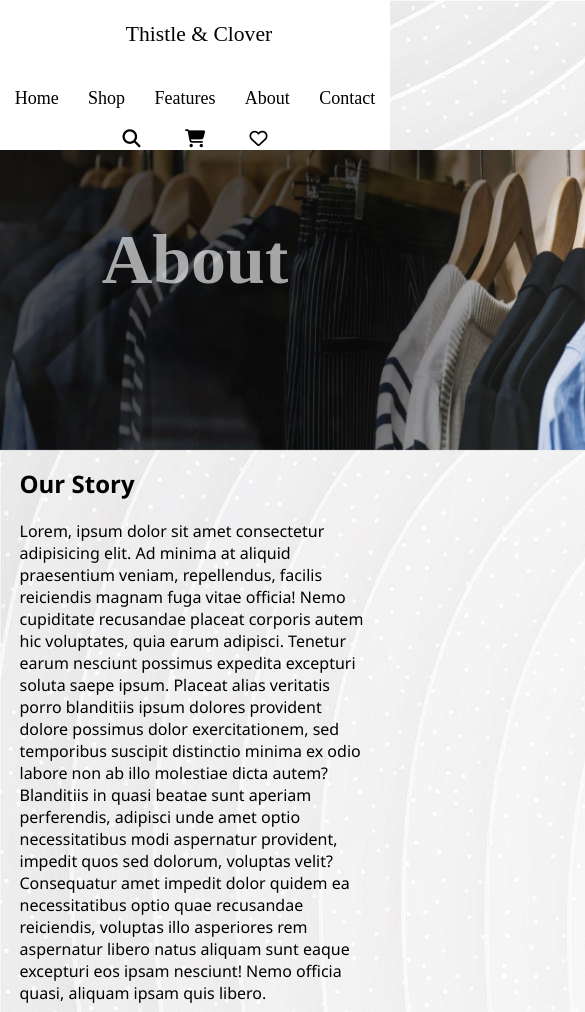
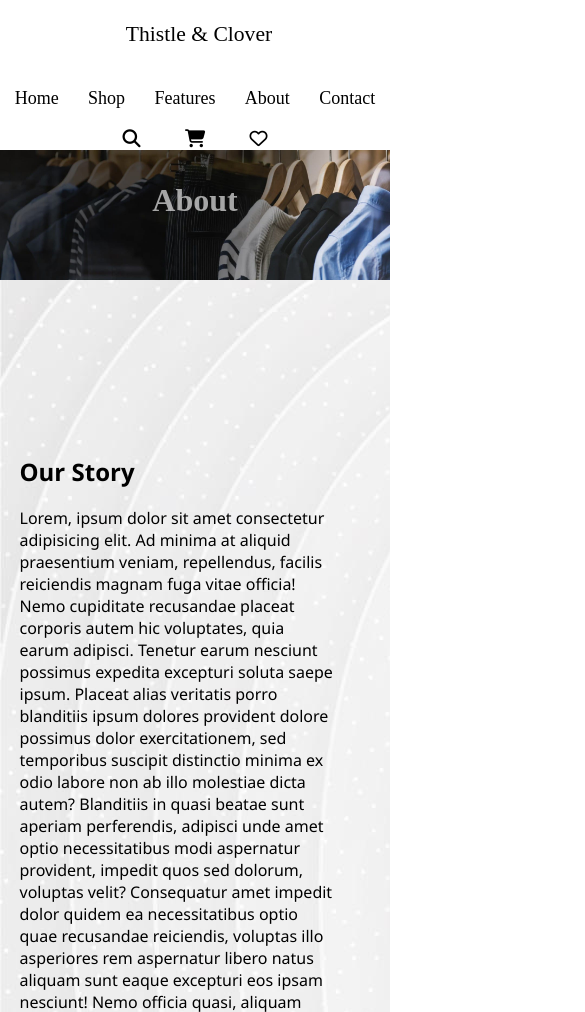
Before and after one commit to karthik-varun/Thistle-Clover, a plain HTML site: page about.html in a window 390 px wide. Shown: the top 1012 px of the page, 585 px wide, since content can reach past the window. Drawn offline with nearby package versions, Linux system fonts and the light colour scheme; a web font is replaced by a local one.

Commit message:
project complete

```diff
--- a/about.css
+++ b/about.css
@@ -1,10 +1,11 @@
 body{
     /* background-color: white; */
-    overflow-x: hidden;
+    /* overflow-x: hidden; */
     background-image: url(./Assets/img/4885247.jpg);
     background-blend-mode:multiply;
     margin: 0%;
     padding:0%;
+    width: 100%;
 
 }
 .Navbar{
@@ -74,6 +75,9 @@ body{
     font-family: 'Times New Roman', Times, serif;
 
 }
+.banner img{
+    width: 100%;
+}
 .abt{
     display: flex;
     position: relative;
@@ -90,7 +94,7 @@ body{
     padding-right: 5%;
 }
 .mid1{
-    padding-top: 7%;
+    padding-top: 15%;
     justify-content: space-between;
     /* background-color: blue; */
     width: 150%;
@@ -100,7 +104,7 @@ body{
     display: flex;
     align-items: center;
     /* background-color: aqua; */
-    margin-top: 10%;
+    margin-top: 15%;
 
 }
 .img1 img{
@@ -196,9 +200,19 @@ body{
         width: 100%;
 
     }
+    .banner{
+        width: 100%;
+    }
+    .banner img{
+        width: 100%;
+    }
     .navicon{
 
         width: 60%;
+    }
+
+    .abt{
+        font-size:xx-large;
     }
     .midsec{
         display: flex;
@@ -207,7 +221,7 @@ body{
     .mid{
         display: flex;
         flex-direction: column;
-        width: 100%;
+        /* width: 100%; */
 
     }
     .mid1{
--- a/about.html
+++ b/about.html
@@ -40,7 +40,7 @@
             </div>
         </div>
         <div class="banner">
-            <img src="./Assets/img/fashion-banner-1440x480.jpg" alt="" width="172%" height="300px">
+            <img src="./Assets/img/fashion-banner-1440x480.jpg" alt="">
 
         </div>
         <div class="abt1"><p class="abt animate__animated animate__fadeInUp">About</p></div>
--- a/contact.css
+++ b/contact.css
@@ -1,10 +1,11 @@
 body{
     /* background-color: white; */
-    overflow-x: hidden;
+    /* overflow-x: hidden; */
     background-image: url(./Assets/img/4885247.jpg);
     background-blend-mode:multiply;
     margin: 0%;
     padding:0%;
+
 
 }
 .Navbar{
@@ -13,6 +14,7 @@ body{
     justify-content: space-between;
     font-size: large;
     background-color: white;
+
 
 }
 .Shopname{
@@ -64,6 +66,10 @@ body{
     position: absolute;
     /* height: 200%; */
 
+
+}
+.banner img{
+    width: 100%;
 }
 .abt1{
     height: 160px;
@@ -87,7 +93,7 @@ body{
 
 }
 .mid1{
-    margin-top: 10%;
+    margin-top: 20%;
     width: 40%;
     display: flex;
     flex-direction: column;
@@ -234,6 +240,12 @@ body{
 
         width: 60%;
     }
+    .banner img{
+        width: 100%;
+    }
+    .abt{
+        font-size:xx-large;
+    }
     .mid{
         display: flex;
         flex-direction: column;
@@ -243,7 +255,7 @@ body{
         display: flex;
         flex-direction: column;
         padding: 30px;
-        margin-top: 30% ;
+        margin-top: 10% ;
     }
     .mid1 h2 input textarea button{
         display: flex;
--- a/features.css
+++ b/features.css
@@ -1,6 +1,6 @@
 body{
     /* background-color: white; */
-    overflow-x: hidden;
+    /* overflow-x: hidden; */
     background-image: url(./Assets/img/4885247.jpg);
     background-blend-mode:multiply;
     margin: 0%;
@@ -303,7 +303,7 @@ padding-bottom: 30px;
         margin-top: 20px;
     }
     .tot{
-        width: 90%;
+        width: 75%;
     }
     .footer{
         display: flex;
--- a/index.css
+++ b/index.css
@@ -1,6 +1,6 @@
 
 body{
-    overflow-x: hidden;
+    /* overflow-x: hidden; */
     background-image: url(./Assets/img/4885247.jpg);
     background-blend-mode:multiply;
     margin: 0%;
@@ -469,21 +469,33 @@ body{
         width:200%;
 
     }
+    .img2{
+        width: 50%;
+    }
 
     .img1txt{
         line-height: 150%;
     /* padding-left: 10%; */
     /* padding-top: 15%; */
     font-size: 25px;
+    /* background-color: aqua; */
+    }
+    .img button{
+        margin-bottom: 50px;
+
     }
 
     .img1{
         /* background-color:aqua; */
         font-size:10px;
     }
+    .img{
+        width: 60%;
+        /* background-color: aqua; */
+    }
     .category{
         size: 10%;
-        margin-top: 10%;
+        margin-top: 30%;
         display: flex;
         flex-direction: column;
     }
--- a/shop.css
+++ b/shop.css
@@ -1,6 +1,6 @@
 body{
     /* background-color: white; */
-    overflow-x: hidden;
+    /* overflow-x: hidden; */
     background-image: url(./Assets/img/4885247.jpg);
     background-blend-mode:multiply;
     margin: 0%;
@@ -63,23 +63,33 @@ body{
 .bottom{
     padding-top: 60px;
     align-items: center;
-    padding-left: 148px;
+    /* padding-left: 148px; */
+    display: flex;
+    flex-direction: column;
 }
 .bottom2{
     display: flex;
+    flex-direction: column;
     align-items: center;
+    width: 100%;
+
 }
 .btxt{
     cursor: pointer;
+    display: flex;
+    align-items: center;
+
     font: weight 700px;;
     font-style: oblique;
     border: 20px;
+    width: 100%;
 }
 .btxt1{
     display: flex;
     align-items: center;
-    width: 40%;
+    width: 80%;
     justify-content: space-around;
+    /* background-color: aqua; */
 }
 .btxt2{
     display: flex;
@@ -257,9 +267,7 @@ body{
     .btxt2{
         width: 30%;
     }
-    .container{
-    width: 90%;
-   }
+
    .cont1{
     width: 100%;
     height: 100%;
@@ -297,6 +305,7 @@ body{
     .bottom2{
         display: flex;
         flex-direction: column;
+        width:65%;
     }
     .btxt1{
         width: 150%;
@@ -305,7 +314,7 @@ body{
         width: 100%;
     }
     .container{
-        width: 90%;
+        /* width: 90%; */
         display: flex;
         flex-direction: column;
        }
```
Also changed, not shown: contact.html (+1 -1 lines), index.html (+1 -1 lines).
